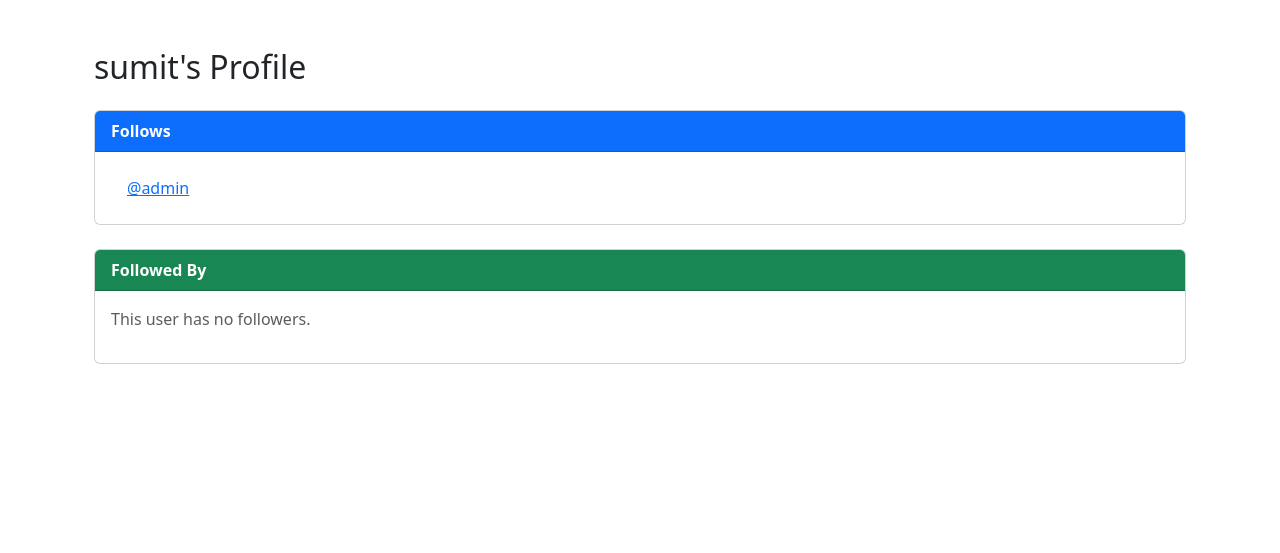
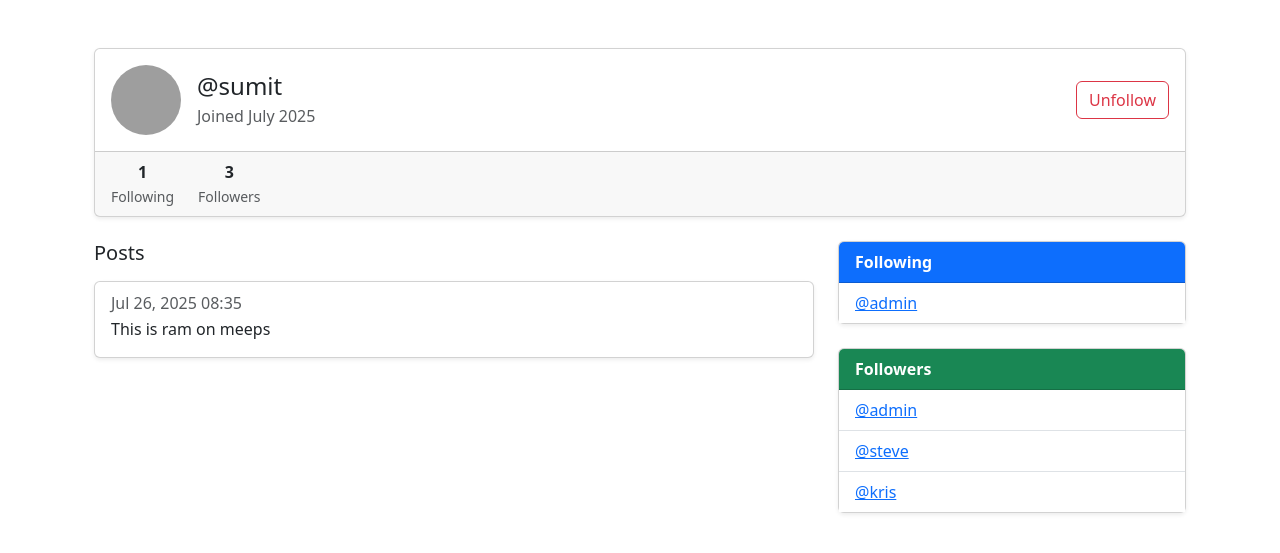
Before and after one commit to Kapilgwal/TWITTER, a Django app: page /profile/2 in a window 1280 px wide. Shown: the part 56-609 px from the top of the page. Run offline with Django 5.2, Linux system fonts and the light colour scheme; a user stored in the database is signed in; data comes from the database, SQL or seed files in the repository; both versions use the stored data as it was after the commit; grey boxes are pictures that could not be loaded.

Commit message:
added a meeps functionality

```diff
--- a/musker/musk/admin.py
+++ b/musker/musk/admin.py
@@ -1,6 +1,6 @@
 from django.contrib import admin
 from django.contrib.auth.models import Group,User
-from .models import Profile
+from .models import Profile,Meep
 
 # Register your models here.
 admin.site.unregister(Group)
@@ -20,3 +20,4 @@ class UserAdmin(admin.ModelAdmin):
 admin.site.unregister(User)
 admin.site.register(User,UserAdmin)
 # admin.site.register(Profile)
+admin.site.register(Meep)
--- a/musker/musk/models.py
+++ b/musker/musk/models.py
@@ -3,6 +3,23 @@ from django.contrib.auth.models import User
 from django.db.models.signals import post_save
 from django.dispatch import receiver
 # Create your models here.
+
+class Meep(models.Model):
+    user = models.ForeignKey(
+        User,related_name="meeps",
+        on_delete = models.DO_NOTHING
+    )
+    body = models.CharField(max_length = 1000)
+    created_at = models.DateTimeField(auto_now_add=True)
+
+    def __str__(self):
+        return(
+            f"{self.user}  "
+            f"({self.created_at:%Y-%m-%d %H:%M}): "
+            f"{self.body}..."
+        )
+
+
 class Profile(models.Model):
     user = models.OneToOneField(User, on_delete=models.CASCADE)
     follows = models.ManyToManyField(
--- a/musker/musk/views.py
+++ b/musker/musk/views.py
@@ -1,9 +1,26 @@
 from django.shortcuts import render,redirect
 from django.contrib import messages
-from .models import Profile
+from .models import Profile,Meep
+from .forms import MeepForm
 
 def home(request):
-    return render(request, 'home.html', {})
+
+    if request.user.is_authenticated:
+        form = MeepForm(request.POST or None)
+        if request.method == "POST":
+            if form.is_valid():
+                meep = form.save(commit=False)
+                meep.user = request.user
+                meep.save()
+                messages.success(request,("Your meep has been posted"))
+                return redirect('home')
+
+        meeps = Meep.objects.all().order_by("-created_at")
+        return render(request, 'home.html', {"meeps" : meeps, "form" : form})
+    else:
+        meeps = Meep.objects.all().order_by("-created_at")
+        return render(request, 'home.html', {"meeps" : meeps})
+
 
 def profile_list(request):
     if request.user.is_authenticated:
@@ -17,7 +34,20 @@ def profile_list(request):
 def profile(request,pk):
     if request.user.is_authenticated:
         profile = Profile.objects.get(user_id = pk)
-        return render(request,'profile.html',{"profile" : profile})
+        meeps = Meep.objects.filter(id = pk).order_by("-created_at")
+        if request.method == "POST":
+            current_user_profile = request.user.profile
+            action = request.POST['follow']
+
+            if action == "unfollow":
+                current_user_profile.follows.remove(profile)
+
+            elif action == "follow":
+                current_user_profile.follows.add(profile)
+
+            current_user_profile.save()
+
+        return render(request,'profile.html',{"profile" : profile, "meeps" : meeps})
 
     else:
         messages.success(request,("You must be logged in the application"))
--- a/musker/templates/profile.html
+++ b/musker/templates/profile.html
@@ -1,57 +1,113 @@
 {% extends "base.html" %}
+{% load static %}
 {% block content %}
 
 {% if profile %}
 <div class="container mt-4">
-    <h2 class="mb-4">{{ profile.user.username }}'s Profile</h2>
 
-    <!-- Followings Section -->
-    <div class="card mb-4">
+    <!-- Profile Header at Top -->
+    <div class="card mb-4 shadow-sm">
+        <div class="card-body d-flex align-items-center">
+            <img src="{% static 'default-avatar.png' %}" alt="avatar"
+                 class="rounded-circle me-3" width="70" height="70">
+            <div>
+                <h4 class="mb-1">@{{ profile.user.username }}</h4>
+                <p class="text-muted mb-0">Joined {{ profile.user.date_joined|date:"F Y" }}</p>
+            </div>
+            <div class="ms-auto">
+                <form method="POST">
+                    {% csrf_token %}
+                    {% if profile in user.profile.follows.all %}
+                        <button type="submit" class="btn btn-outline-danger" name="follow" value="unfollow">Unfollow</button>
+                    {% else %}
+                        <button type="submit" class="btn btn-outline-success" name="follow" value="follow">Follow</button>
+                    {% endif %}
+                </form>
+            </div>
+        </div>
+        <div class="card-footer d-flex justify-content-start text-center">
+            <div class="me-4">
+                <strong>{{ profile.follows.count }}</strong><br>
+                <small class="text-muted">Following</small>
+            </div>
+            <div>
+                <strong>{{ profile.followed_by.count }}</strong><br>
+                <small class="text-muted">Followers</small>
+            </div>
+        </div>
+    </div>
+
+    <!-- Vertical Division -->
+    <div class="row">
+        <!-- Left Column: Meeps -->
+        <div class="col-md-8">
+            <h5 class="mb-3">Posts</h5>
+            {% if meeps %}
+                {% for meep in meeps %}
+                <div class="card mb-3 shadow-sm">
+                    <div class="card-body">
+                        <h6 class="card-subtitle text-muted mb-1">
+                            {{ meep.created_at|date:"M d, Y H:i" }}
+                        </h6>
+                        <p class="card-text">{{ meep.body }}</p>
+                    </div>
+                </div>
+                {% endfor %}
+            {% else %}
+                <p class="text-muted">No posts yet.</p>
+            {% endif %}
+        </div>
+
+        <!-- Right Column: Follow Info -->
+        <div class="col-md-4">
+
+            <!-- Following -->
+            <div class="card mb-4 shadow-sm">
                 <div class="card-header bg-primary text-white">
-            <strong>Follows</strong>
+                    <strong>Following</strong>
                 </div>
-        <div class="card-body">
+                <div class="card-body p-0">
                     {% if profile.follows.all %}
                     <ul class="list-group list-group-flush">
                         {% for following in profile.follows.all %}
                         <li class="list-group-item">
-                            <a href="{% url 'profile' following.user.id %}">
-                                @{{ following.user.username }}
-                            </a>
+                            <a href="{% url 'profile' following.user.id %}">@{{ following.user.username }}</a>
                         </li>
                         {% endfor %}
                     </ul>
                     {% else %}
-                <p class="text-muted">This user is not following anyone.</p>
+                    <p class="p-3 text-muted">Not following anyone.</p>
                     {% endif %}
                 </div>
             </div>
 
-    <!-- Followers Section -->
-    <div class="card mb-4">
+            <!-- Followers -->
+            <div class="card mb-4 shadow-sm">
                 <div class="card-header bg-success text-white">
-            <strong>Followed By</strong>
+                    <strong>Followers</strong>
                 </div>
-        <div class="card-body">
-            {% if profile.follows_by.all %}
+                <div class="card-body p-0">
+                    {% if profile.followed_by.all %}
                     <ul class="list-group list-group-flush">
-                    {% for follower in profile.follows_by.all %}
+                        {% for follower in profile.followed_by.all %}
                         <li class="list-group-item">
-                            <a href="{% url 'profile' follower.user.id %}">
-                                @{{ follower.user.username }}
-                            </a>
+                            <a href="{% url 'profile' follower.user.id %}">@{{ follower.user.username }}</a>
                         </li>
                         {% endfor %}
                     </ul>
                     {% else %}
-                <p class="text-muted">This user has no followers.</p>
+                    <p class="p-3 text-muted">No followers yet.</p>
                     {% endif %}
                 </div>
             </div>
+
+        </div>
+    </div>
+
 </div>
 {% else %}
 <div class="container mt-4">
-        <p class="text-danger">Profile not found.</p>
+    <div class="alert alert-danger">Profile not found.</div>
 </div>
 {% endif %}
 
```
Also changed, not shown: musker/musk/forms.py (added, +9 -0 lines), musker/templates/home.html (+49 -2 lines), musker/db.sqlite3, musker/musk/migrations/0003_meep.py (added). Lines whose indentation alone changed are shown as unchanged.
